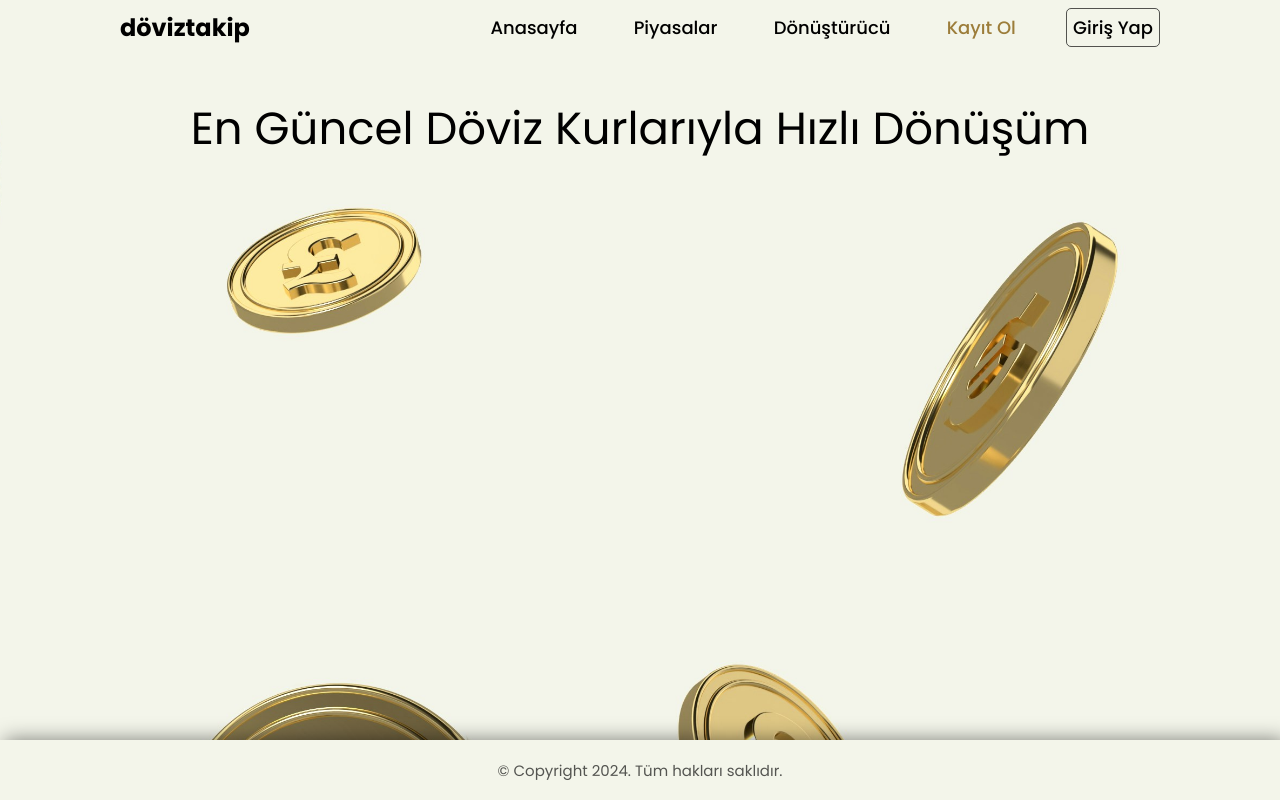
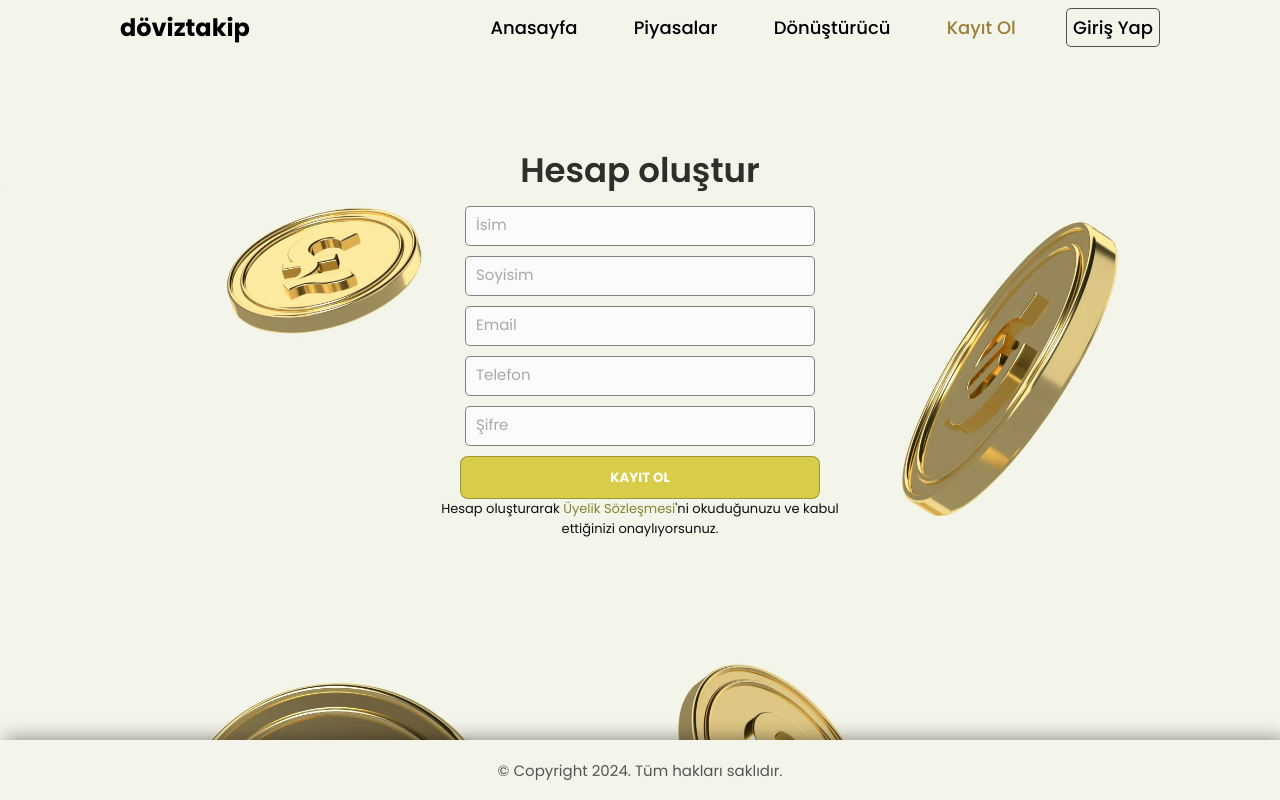
Before and after one commit to tolgab35/Doviz-Otomasyon-Sitesi, a PHP site: page /kayitol.html in a window 1280 px wide. Run offline with PHP 8.4, Linux system fonts and the light colour scheme.

Commit message:
add signup form

```diff
--- a/kayitol.html
+++ b/kayitol.html
@@ -26,9 +26,70 @@
       </nav>
     </header>
 
-    <section class="caption">
-      <h1>En Güncel Döviz Kurlarıyla Hızlı Dönüşüm</h1>
-    </section>
+    <div class="signup-form">
+      <div class="signup">
+        <h1>Hesap oluştur</h1>
+
+        <form action="signup-form.php" method="post">
+          <p>
+            <input
+              type="text"
+              name="signup-firstname"
+              id="firstname"
+              required="zorunlu"
+              placeholder="İsim"
+            />
+          </p>
+          <p>
+            <input
+              type="text"
+              name="signup-lastname"
+              id="lastname"
+              required="zorunlu"
+              placeholder="Soyisim"
+            />
+          </p>
+          <p>
+            <input
+              type="text"
+              name="signup-email"
+              id="email"
+              required="zorunlu"
+              placeholder="Email"
+            />
+          </p>
+          <p>
+            <input
+              type="text"
+              name="signup-phone"
+              id="password"
+              required="zorunlu"
+              placeholder="Telefon"
+            />
+          </p>
+          <p>
+            <input
+              type="password"
+              name="signup-password"
+              id="password"
+              required="zorunlu"
+              placeholder="Şifre"
+            />
+          </p>
+
+          <button type="submit" name="send_registration" id="registration">
+            <p>Kayıt Ol</p>
+          </button>
+
+          <span>
+            <p>
+              Hesap oluşturarak <a href="">Üyelik Sözleşmesi</a>'ni okuduğunuzu
+              ve kabul ettiğinizi onaylıyorsunuz.
+            </p>
+          </span>
+        </form>
+      </div>
+    </div>
 
     <footer class="footer">
       <div class="footer-content">
--- a/style.css
+++ b/style.css
@@ -242,8 +242,77 @@ body,
 }
 
 .container {
+  /*dönüştürücü sayfasındaki container*/
   width: 500px;
   margin: 0 auto;
   padding: 20px;
   border: 1px solid #ccc;
 }
+
+.signup-form {
+  background-color: #f3f5eac9;
+  width: 400px;
+  height: auto;
+  margin: 80px auto;
+  border-radius: 10px;
+  text-align: center;
+  padding-top: 10px;
+  padding-bottom: 20px;
+}
+.signup-form input {
+  background-color: #fbfbfb;
+  width: 350px;
+  height: 40px;
+  border-radius: 5px;
+  border-style: solid;
+  border-width: 1px;
+  border-color: #0000007b;
+  margin-top: 10px;
+  padding-left: 10px;
+}
+::-webkit-input-placeholder {
+  color: #a8a8a8;
+  font-size: 15px;
+}
+.signup-form input:focus {
+  outline: 0;
+  border: 1px solid #b99f42;
+}
+.signup-form button {
+  width: 360px;
+  height: 43px;
+  border-radius: 8px;
+  border-style: solid;
+  border-width: 1px;
+  border-color: #00000043;
+  text-transform: uppercase;
+  background-color: #d8cc48;
+  color: white;
+  margin-top: 10px;
+  cursor: pointer;
+  font-weight: bold;
+}
+.signup-form button:hover {
+  background-color: #ffdb5c;
+  border-color: #ffffff64;
+}
+.signup-form span p {
+  font-size: 13px;
+  text-align: center;
+  color: #0e0e0e;
+}
+.signup-form a {
+  color: #8a822f;
+  text-decoration: none;
+}
+.signup-form a:visited {
+  text-decoration: none;
+}
+.signup-form a:hover {
+  text-decoration: underline;
+}
+.signup-form h1 {
+  font-size: 34px;
+  font-weight: 600;
+  color: #000000cf;
+}
```
